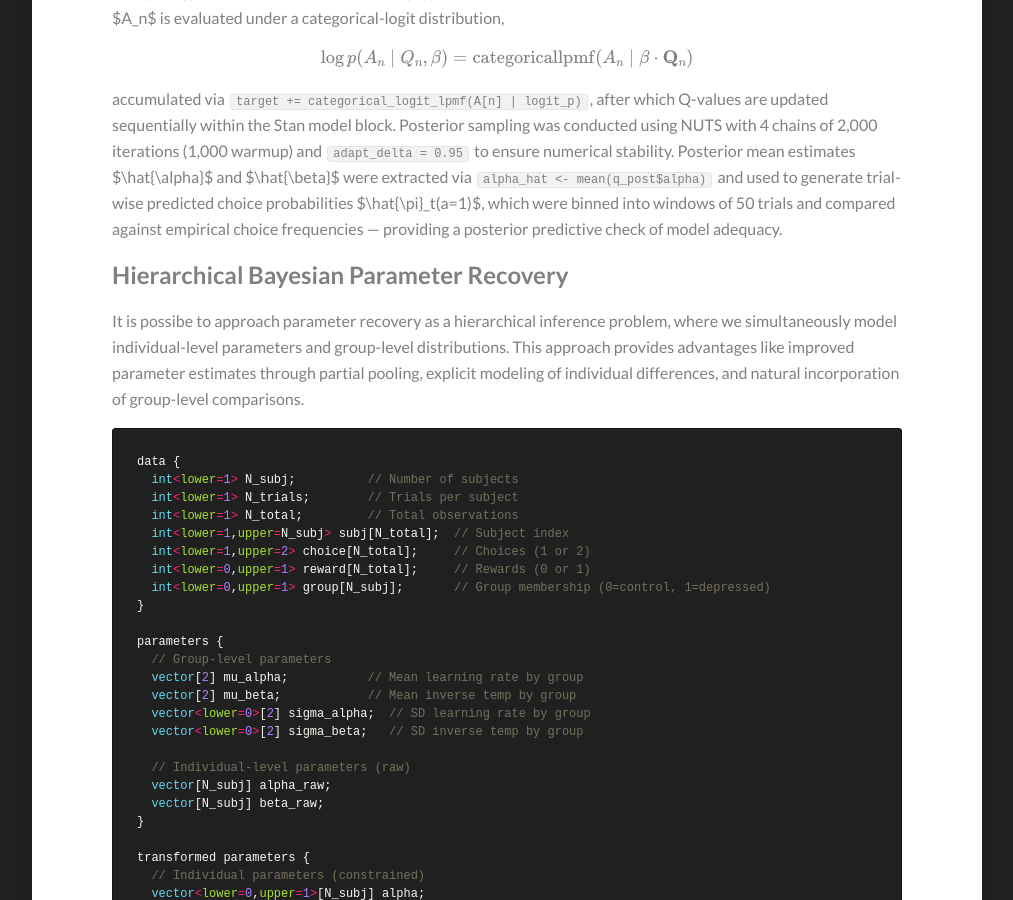
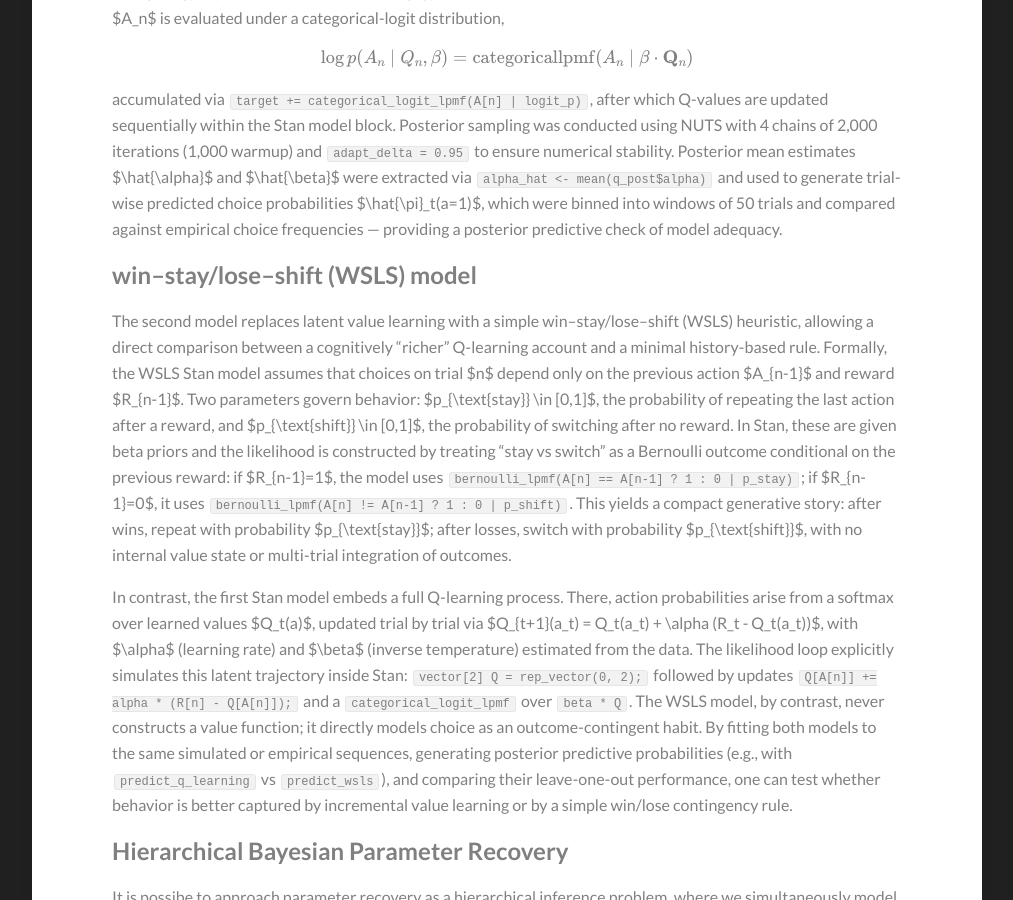
Before and after one commit to Kamran-Afzali/Kamran-Afzali.github.io, a Jekyll site: the page built from _posts/2026-12-24-Q-Learning_DEP_4.md, in a window 1280 px wide and 900 px high, scrolled down 1638 px. Shown: the whole window, without its empty margins (133-1146 px from the left). Built offline with Jekyll 4.4.1, drawn with Linux system fonts in a browser that asks for light colours; our own code applies the rules of GitHub Pages for plain Markdown files; formulas are drawn with MathJax 3.

Commit message:
Update 2026-12-24-Q-Learning_DEP_4.md

```diff
--- a/_posts/2026-12-24-Q-Learning_DEP_4.md
+++ b/_posts/2026-12-24-Q-Learning_DEP_4.md
@@ -29,6 +29,12 @@ To recover latent learning parameters from behavioral data, we specified a hiera
 $$ \log p(A_n \mid Q_n, \beta) = \text{categoricallpmf}(A_n \mid \beta \cdot \mathbf{Q}_n) $$
 
 accumulated via `target += categorical_logit_lpmf(A[n] | logit_p)`, after which Q-values are updated sequentially within the Stan model block. Posterior sampling was conducted using NUTS with 4 chains of 2,000 iterations (1,000 warmup) and `adapt_delta = 0.95` to ensure numerical stability. Posterior mean estimates $\hat{\alpha}$ and $\hat{\beta}$ were extracted via `alpha_hat <- mean(q_post$alpha)` and used to generate trial-wise predicted choice probabilities $\hat{\pi}_t(a=1)$, which were binned into windows of 50 trials and compared against empirical choice frequencies — providing a posterior predictive check of model adequacy.
+
+## win–stay/lose–shift (WSLS) model
+
+The second model replaces latent value learning with a simple win–stay/lose–shift (WSLS) heuristic, allowing a direct comparison between a cognitively “richer” Q‑learning account and a minimal history‑based rule. Formally, the WSLS Stan model assumes that choices on trial $n$ depend only on the previous action $A_{n-1}$ and reward $R_{n-1}$. Two parameters govern behavior: $p_{\text{stay}} \in [0,1]$, the probability of repeating the last action after a reward, and $p_{\text{shift}} \in [0,1]$, the probability of switching after no reward. In Stan, these are given beta priors and the likelihood is constructed by treating “stay vs switch” as a Bernoulli outcome conditional on the previous reward: if $R_{n-1}=1$, the model uses `bernoulli_lpmf(A[n] == A[n-1] ? 1 : 0 | p_stay)`; if $R_{n-1}=0$, it uses `bernoulli_lpmf(A[n] != A[n-1] ? 1 : 0 | p_shift)`. This yields a compact generative story: after wins, repeat with probability $p_{\text{stay}}$; after losses, switch with probability $p_{\text{shift}}$, with no internal value state or multi‑trial integration of outcomes.
+
+In contrast, the first Stan model embeds a full Q‑learning process. There, action probabilities arise from a softmax over learned values $Q_t(a)$, updated trial by trial via $Q_{t+1}(a_t) = Q_t(a_t) + \alpha (R_t - Q_t(a_t))$, with $\alpha$ (learning rate) and $\beta$ (inverse temperature) estimated from the data. The likelihood loop explicitly simulates this latent trajectory inside Stan: `vector[2] Q = rep_vector(0, 2);` followed by updates `Q[A[n]] += alpha * (R[n] - Q[A[n]]);` and a `categorical_logit_lpmf` over `beta * Q`. The WSLS model, by contrast, never constructs a value function; it directly models choice as an outcome‑contingent habit. By fitting both models to the same simulated or empirical sequences, generating posterior predictive probabilities (e.g., with `predict_q_learning` vs `predict_wsls`), and comparing their leave‑one‑out performance, one can test whether behavior is better captured by incremental value learning or by a simple win/lose contingency rule.
 
 
 ## Hierarchical Bayesian Parameter Recovery
```
